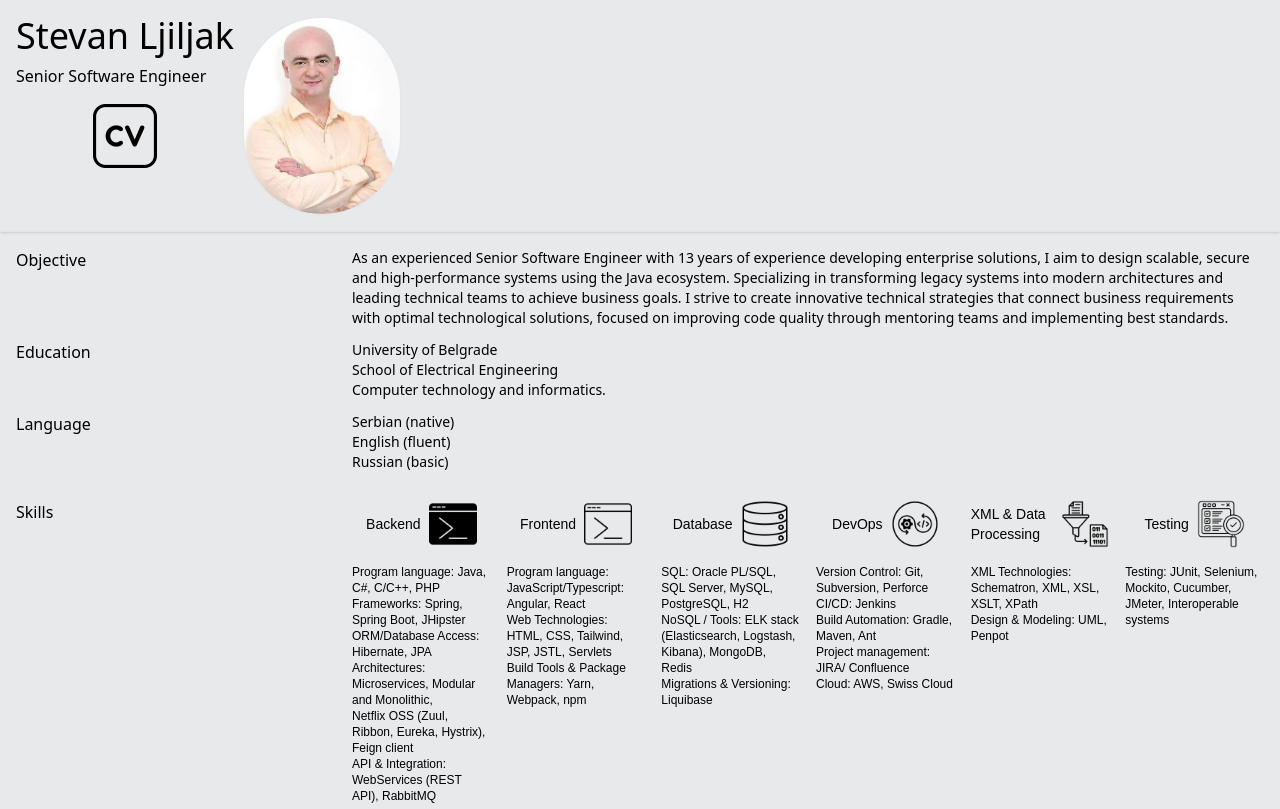
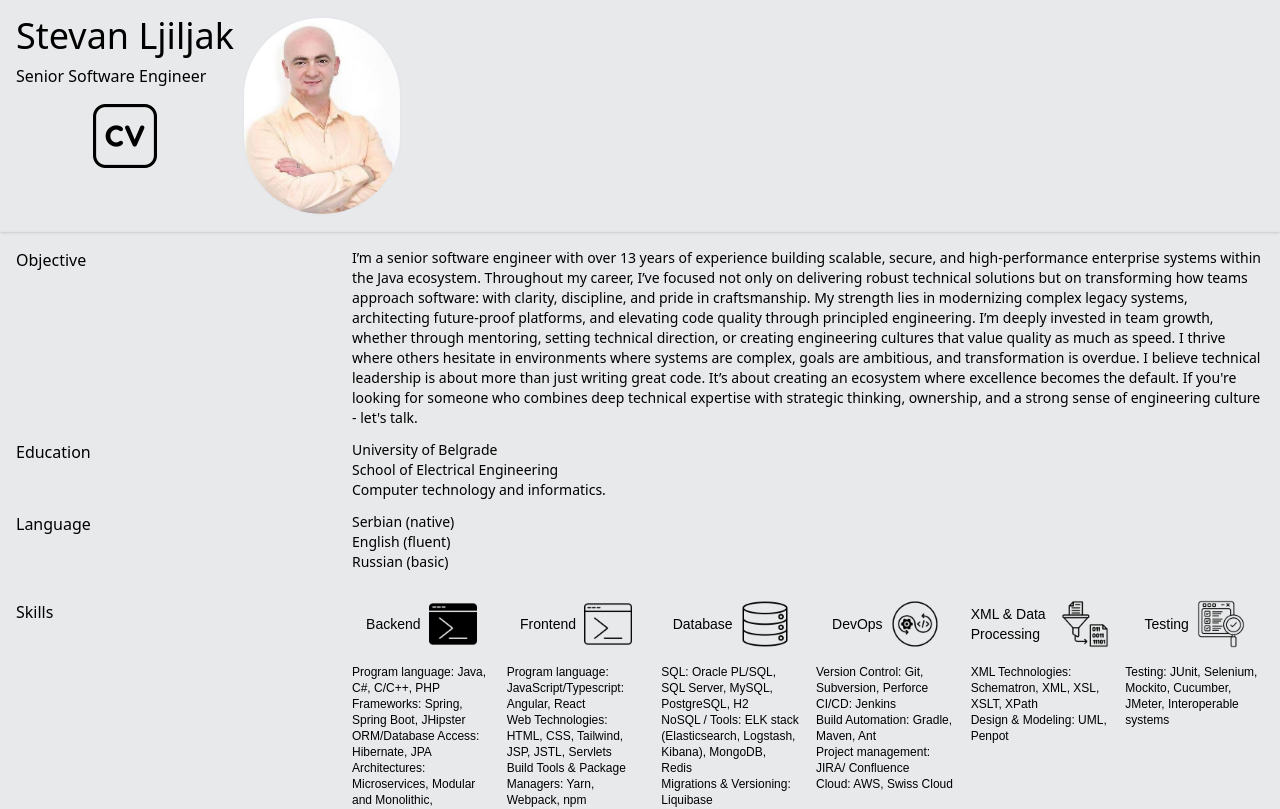
Before and after one commit to StevanLjiljak/portfolio, a React (Vite) app: page / in a window 1280 px wide. Shown: the top 809 px of the page. Built offline with nearby package versions, Linux system fonts and the light colour scheme.

Commit message:
change Objective text

```diff
--- a/src/components/Hero.tsx
+++ b/src/components/Hero.tsx
@@ -14,9 +14,13 @@ export const Hero = () => {
           </div>
           <div className="md:w-3/4">
             <p className="text-sm font-sans font-normal text-black">
-              {`As an experienced Senior Software Engineer with 13 years of experience developing enterprise solutions, I aim to design scalable, secure and high-performance systems using the Java ecosystem.
-                Specializing in transforming legacy systems into modern architectures and leading technical teams to achieve business goals. I strive to create innovative technical strategies that connect
-                business requirements with optimal technological solutions, focused on improving code quality through mentoring teams and implementing best standards.`}
+              {`I’m a senior software engineer with over 13 years of experience building scalable, secure, and high-performance enterprise systems within the Java ecosystem.
+                Throughout my career, I’ve focused not only on delivering robust technical solutions but on transforming how teams approach software: with clarity, discipline, and pride in craftsmanship.
+                My strength lies in modernizing complex legacy systems, architecting future-proof platforms, and elevating code quality through principled engineering.
+                I’m deeply invested in team growth, whether through mentoring, setting technical direction, or creating engineering cultures that value quality as much as speed.
+                I thrive where others hesitate in environments where systems are complex, goals are ambitious, and transformation is overdue.
+                I believe technical leadership is about more than just writing great code. It’s about creating an ecosystem where excellence becomes the default.
+                If you're looking for someone who combines deep technical expertise with strategic thinking, ownership, and a strong sense of engineering culture - let's talk.`}
             </p>
           </div>
         </div>
```
